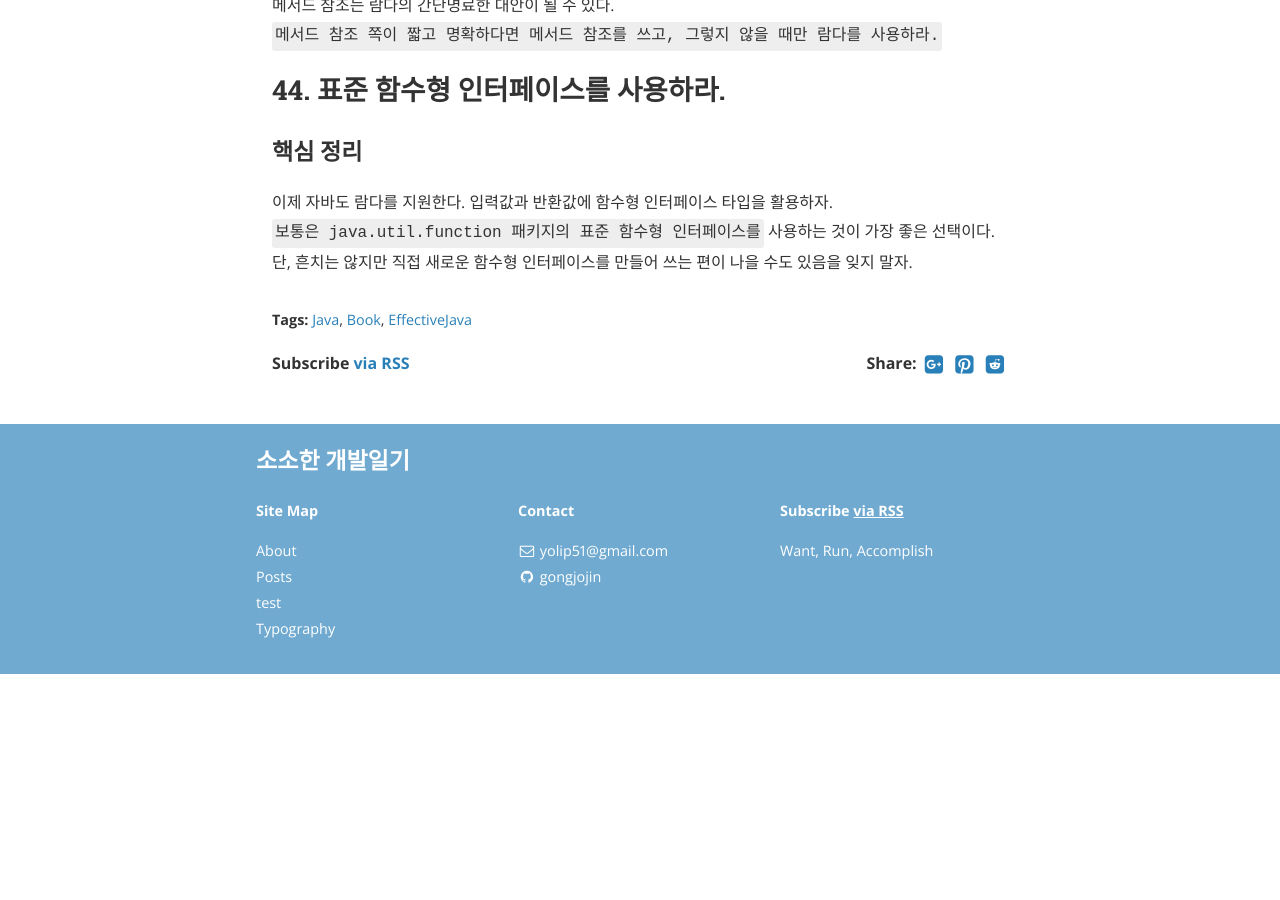
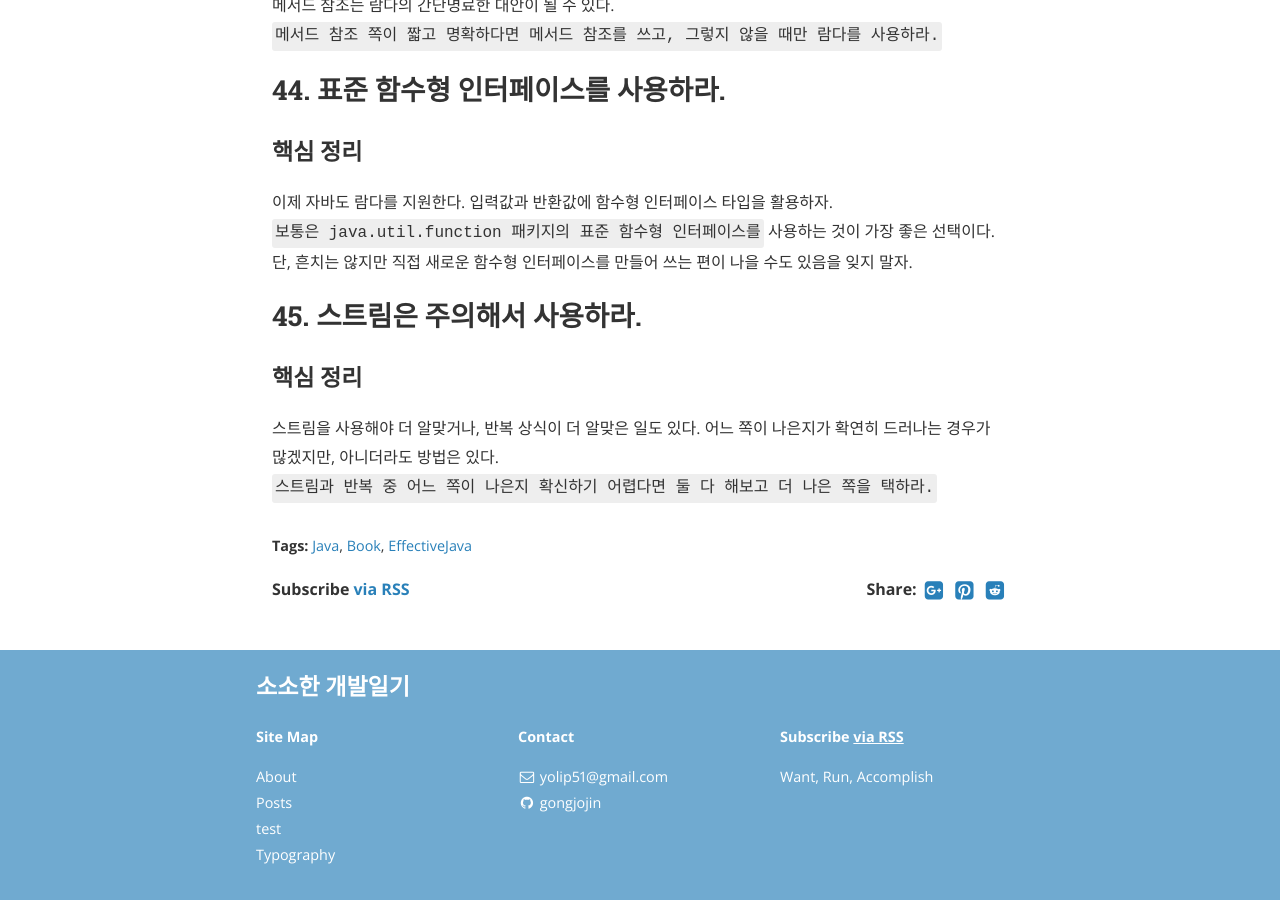
Before and after one commit to gonghojin/gonghojin.github.io, a Jekyll site: the page built from _posts/book/java/effectiveJava/2019-10-27-effectiveJava.md, in a window 1280 px wide and 900 px high, scrolled down 1159 px. Built offline with Jekyll 4.4.1, drawn with Linux system fonts in a browser that asks for light colours; nearby versions of some CDN libraries; comment, search, counter and statistics services are not loaded; before the commit the page ends 1833 px from its top, so only the background shows below that.

Commit message:
Add: 이펙티브자바_45_스트림을 주의해서 사용하라.

```diff
--- a/_posts/book/java/effectiveJava/2019-10-27-effectiveJava.md
+++ b/_posts/book/java/effectiveJava/2019-10-27-effectiveJava.md
@@ -25,3 +25,8 @@ cover:  "/assets/instacode.png"
 ### 핵심 정리
 이제 자바도 람다를 지원한다. 입력값과 반환값에 함수형 인터페이스 타입을 활용하자. `보통은 java.util.function 패키지의 표준 함수형 인터페이스를` 사용하는 것이 가장 좋은 선택이다.
 단, 흔치는 않지만 직접 새로운 함수형 인터페이스를 만들어 쓰는 편이 나을 수도 있음을 잊지 말자.
+
+## 45. 스트림은 주의해서 사용하라.
+### 핵심 정리
+스트림을 사용해야 더 알맞거나, 반복 상식이 더 알맞은 일도 있다. 어느 쪽이 나은지가 확연히 드러나는 경우가 많겠지만, 아니더라도 방법은 있다.
+`스트림과 반복 중 어느 쪽이 나은지 확신하기 어렵다면 둘 다 해보고 더 나은 쪽을 택하라.`
```
